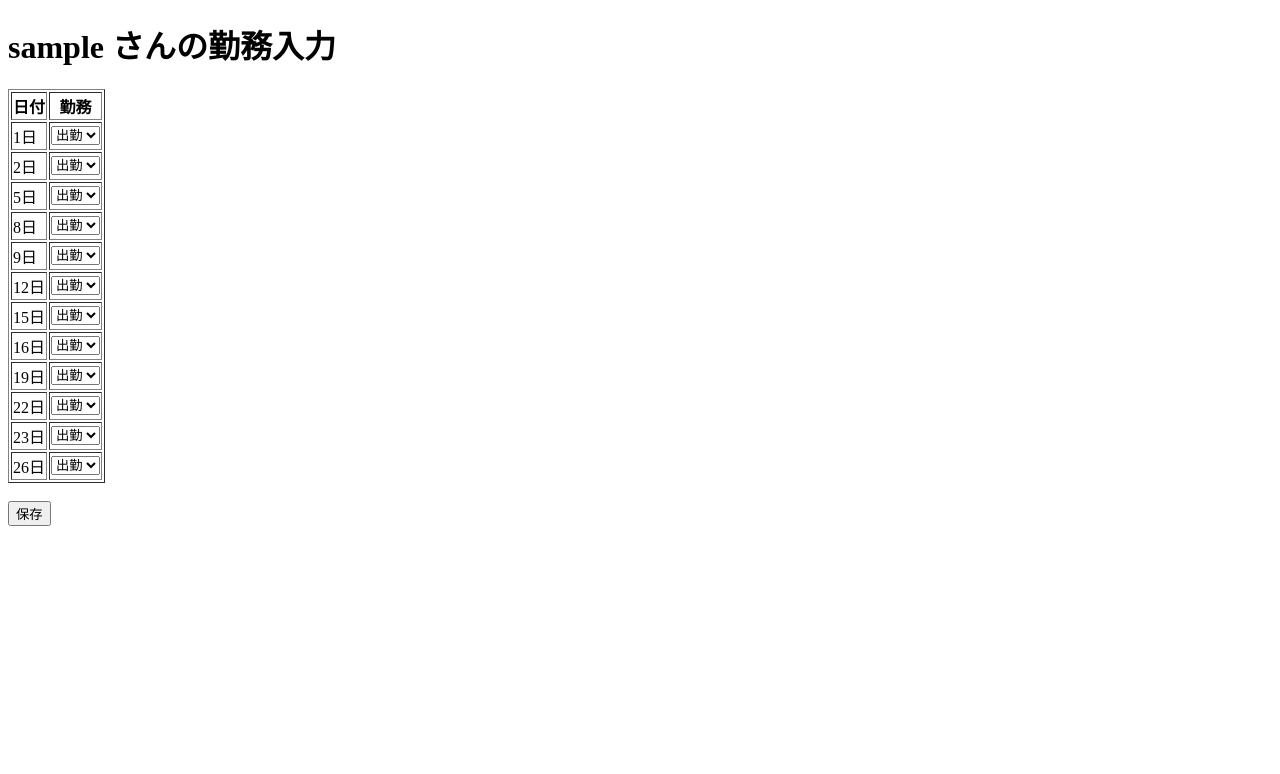
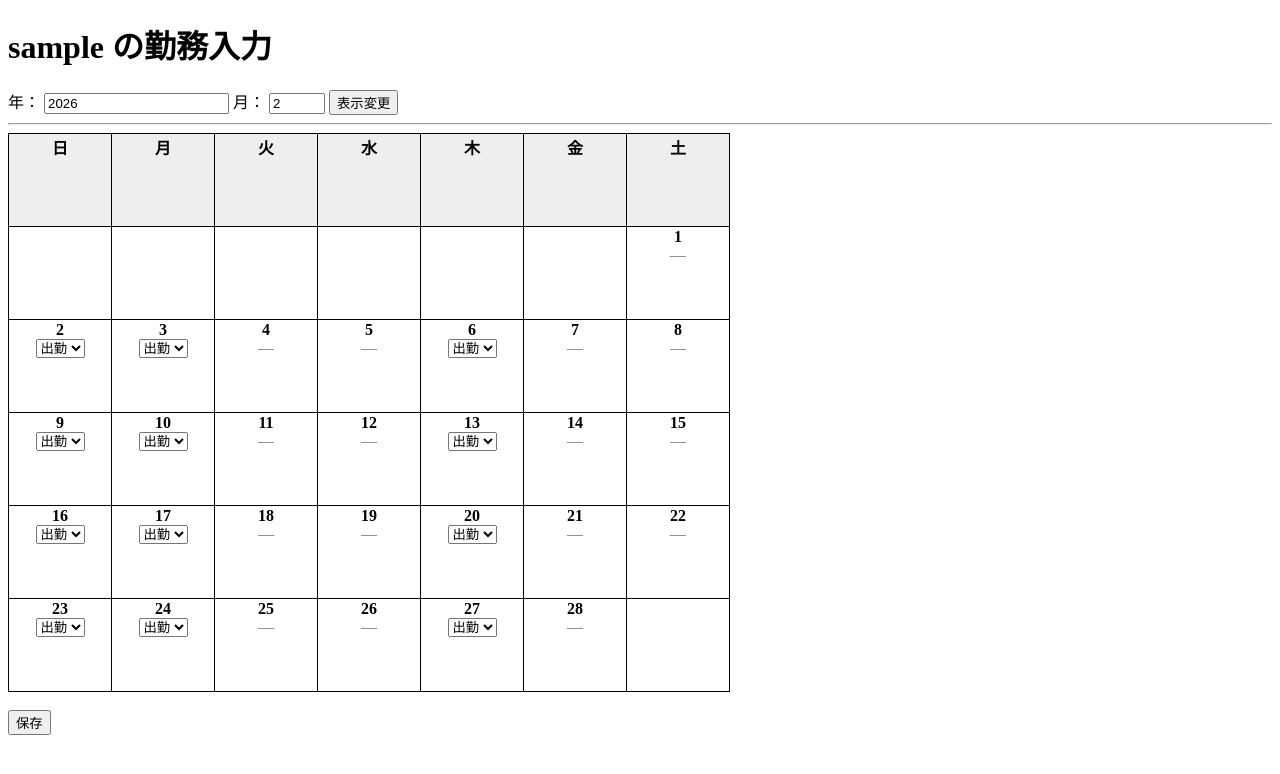
Before and after one commit to spreadbeaver708/Shift-Flow, a Flask app: a page that uses templates/worker.html in a window 1280 px wide. Shown: the top 774 px of the page. Run offline with Flask 3, Linux system fonts and the light colour scheme.

Commit message:
個別カレンダー

```diff
--- a/app.py
+++ b/app.py
@@ -27,7 +27,7 @@ def init_db():
 init_db()
 
 # =====================
-# 勤務入力画面
+# 管理入力画面（全員まとめて）
 # =====================
 @app.route("/", methods=["GET", "POST"])
 def index():
@@ -43,7 +43,7 @@ def index():
     work_days = []
     for week in cal:
         for i, day in enumerate(week):
-            if day != 0 and i in [0, 3, 6]:
+            if day != 0 and i in [0, 3, 6]:  # 月・木・日
                 work_days.append(day)
 
     members = ["田中", "佐藤", "鈴木", "高橋", "伊藤"]
@@ -56,7 +56,6 @@ def index():
         conn = sqlite3.connect("shift.db")
         c = conn.cursor()
 
-        # 上書き処理
         c.execute("""
             DELETE FROM shifts
             WHERE year = ? AND month = ?
@@ -85,7 +84,7 @@ def index():
     )
 
 # =====================
-# 管理画面
+# 管理確認画面
 # =====================
 @app.route("/admin")
 def admin():
@@ -117,7 +116,7 @@ def admin():
     )
 
 # =====================
-# 作業者別入力画面
+# 作業者入力画面（個別）
 # =====================
 @app.route("/worker/<name>", methods=["GET", "POST"])
 def worker(name):
@@ -130,47 +129,45 @@ def worker(name):
 
     cal = calendar.monthcalendar(year, month)
 
-    work_days = []
-    for week in cal:
-        for i, day in enumerate(week):
-            if day != 0 and i in [0, 3, 6]:
-                work_days.append(day)
-
     if request.method == "POST":
 
         year = int(request.form.get("year"))
         month = int(request.form.get("month"))
+        cal = calendar.monthcalendar(year, month)
 
         conn = sqlite3.connect("shift.db")
         c = conn.cursor()
 
-        # その人のデータだけ削除（上書き）
         c.execute("""
             DELETE FROM shifts
             WHERE year = ? AND month = ? AND name = ?
         """, (year, month, name))
 
-        for day in work_days:
-            status = request.form.get(f"{day}", "休暇")
+        for week in cal:
+            for i, day in enumerate(week):
+                if day != 0 and i in [0, 1, 4]:  # 月・木・日
+                    status = request.form.get(f"day_{day}", "休暇")
 
-            c.execute("""
-                INSERT INTO shifts (year, month, day, name, status)
-                VALUES (?, ?, ?, ?, ?)
-            """, (year, month, day, name, status))
+                    c.execute("""
+                        INSERT INTO shifts (year, month, day, name, status)
+                        VALUES (?, ?, ?, ?, ?)
+                    """, (year, month, day, name, status))
 
         conn.commit()
         conn.close()
 
-        return f"{name}さんの勤務を保存しました"
+        return f"{name} のシフトを保存しました"
 
     return render_template(
         "worker.html",
         name=name,
-        work_days=work_days,
         year=year,
-        month=month
+        month=month,
+        cal=cal
     )
 
-
+# =====================
+# サーバー起動
+# =====================
 if __name__ == "__main__":
     app.run(debug=True)
--- a/templates/worker.html
+++ b/templates/worker.html
@@ -1,34 +1,80 @@
 <!DOCTYPE html>
 <html>
 <head>
-    <title>{{ name }} 勤務入力</title>
+    <title>{{ name }} の勤務入力</title>
+    <style>
+        table {
+            border-collapse: collapse;
+        }
+        th, td {
+            border: 1px solid black;
+            width: 100px;
+            height: 90px;
+            text-align: center;
+            vertical-align: top;
+        }
+        th {
+            background: #eee;
+        }
+        .disabled {
+            color: gray;
+        }
+    </style>
 </head>
 <body>
 
-<h1>{{ name }} さんの勤務入力</h1>
+<h1>{{ name }} の勤務入力</h1>
+
+<!-- 年月変更 -->
+<form method="GET">
+    年：
+    <input type="number" name="year" value="{{ year }}">
+    月：
+    <input type="number" name="month" value="{{ month }}" min="1" max="12">
+    <button type="submit">表示変更</button>
+</form>
+
+<hr>
 
 <form method="POST">
 
     <input type="hidden" name="year" value="{{ year }}">
     <input type="hidden" name="month" value="{{ month }}">
 
-    <table border="1">
+    <table>
         <tr>
-            <th>日付</th>
-            <th>勤務</th>
+            <th>日</th>
+            <th>月</th>
+            <th>火</th>
+            <th>水</th>
+            <th>木</th>
+            <th>金</th>
+            <th>土</th>
         </tr>
 
-        {% for day in work_days %}
+        {% for week in cal %}
         <tr>
-            <td>{{ day }}日</td>
-            <td>
-                <select name="{{ day }}">
-                    <option value="出勤">出勤</option>
-                    <option value="休暇">休暇</option>
-                </select>
-            </td>
+            {% for day in week %}
+                {% if day == 0 %}
+                    <td></td>
+                {% else %}
+                    <td>
+                        <strong>{{ day }}</strong><br>
+
+                        {% if loop.index0 in [0,1,4] %}
+                            <select name="day_{{ day }}">
+                                <option value="出勤">出勤</option>
+                                <option value="休暇">休暇</option>
+                            </select>
+                        {% else %}
+                            <span class="disabled">―</span>
+                        {% endif %}
+                    </td>
+                {% endif %}
+            {% endfor %}
         </tr>
         {% endfor %}
+
     </table>
 
     <br>
```
